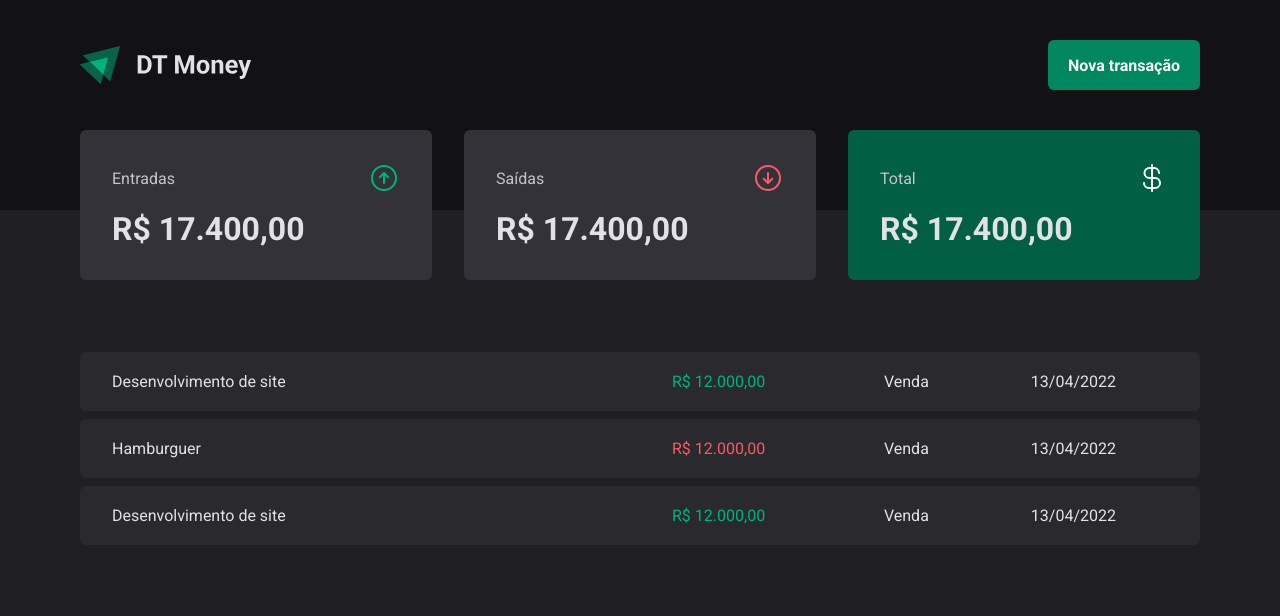
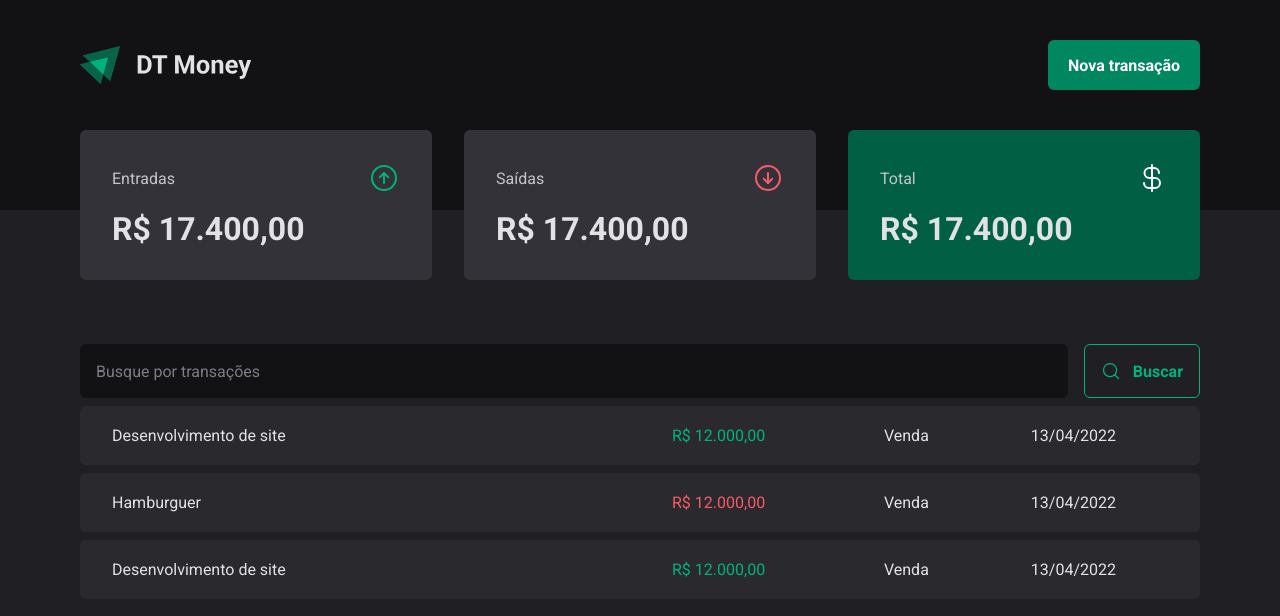
Before and after one commit to yale1995/personal-controller-finance-app, a React (Vite) app: page / in a window 1280 px wide. Shown: the top 616 px of the page. Built offline with nearby package versions, Linux system fonts and the light colour scheme.

Commit message:
feat: importing seach form into transactions

```diff
--- a/src/pages/Transactions/index.tsx
+++ b/src/pages/Transactions/index.tsx
@@ -1,5 +1,6 @@
 import { Header } from '../../components/Header'
 import { Summary } from '../../components/Summary'
+import { SearchForm } from './components/SearchForm'
 import {
   PriceHighlight,
   TransactionsContainer,
@@ -13,6 +14,7 @@
       <Summary />
 
       <TransactionsContainer>
+        <SearchForm />
         <TransactionsTable>
           <tbody>
             <tr>
```
